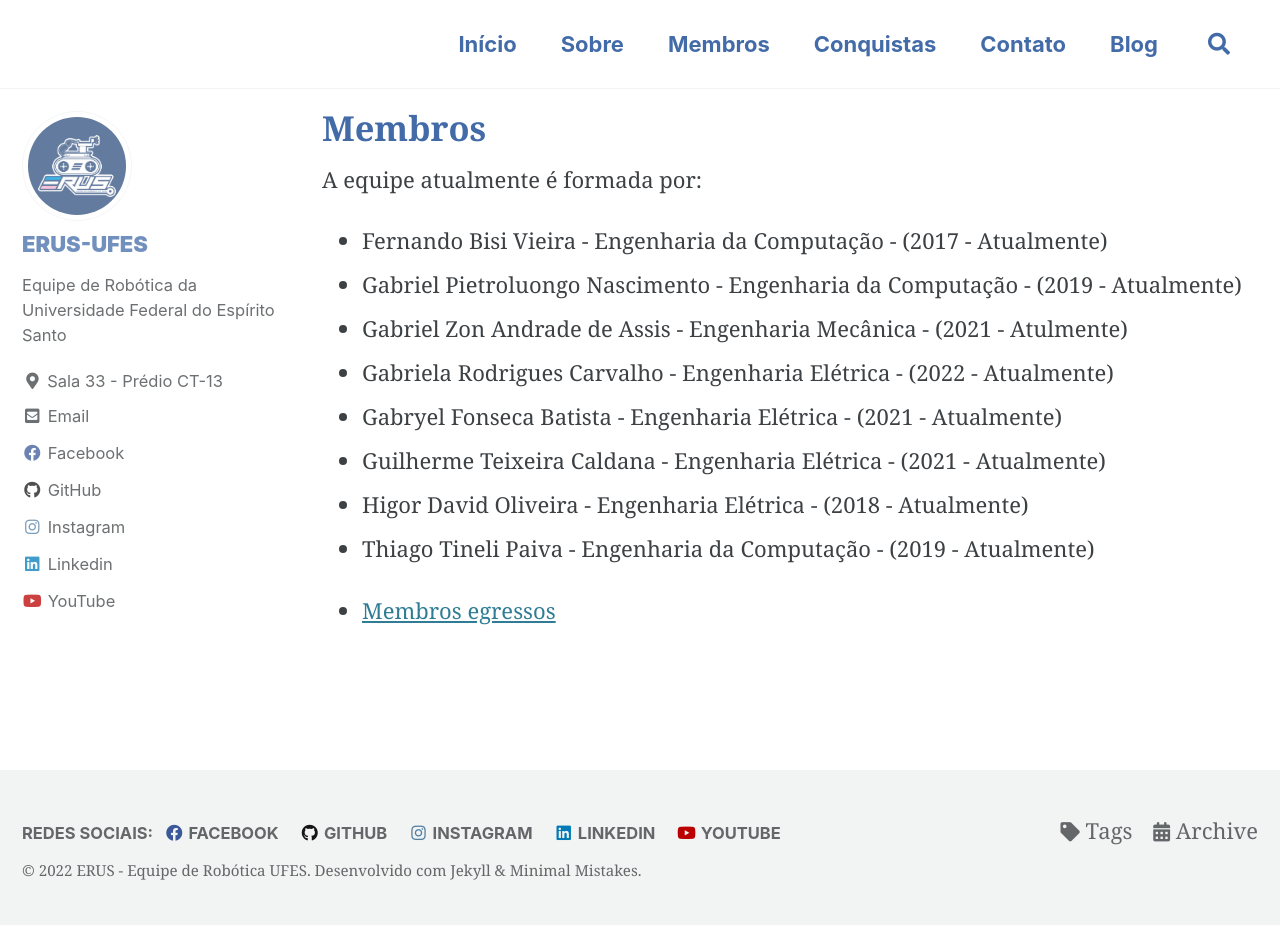
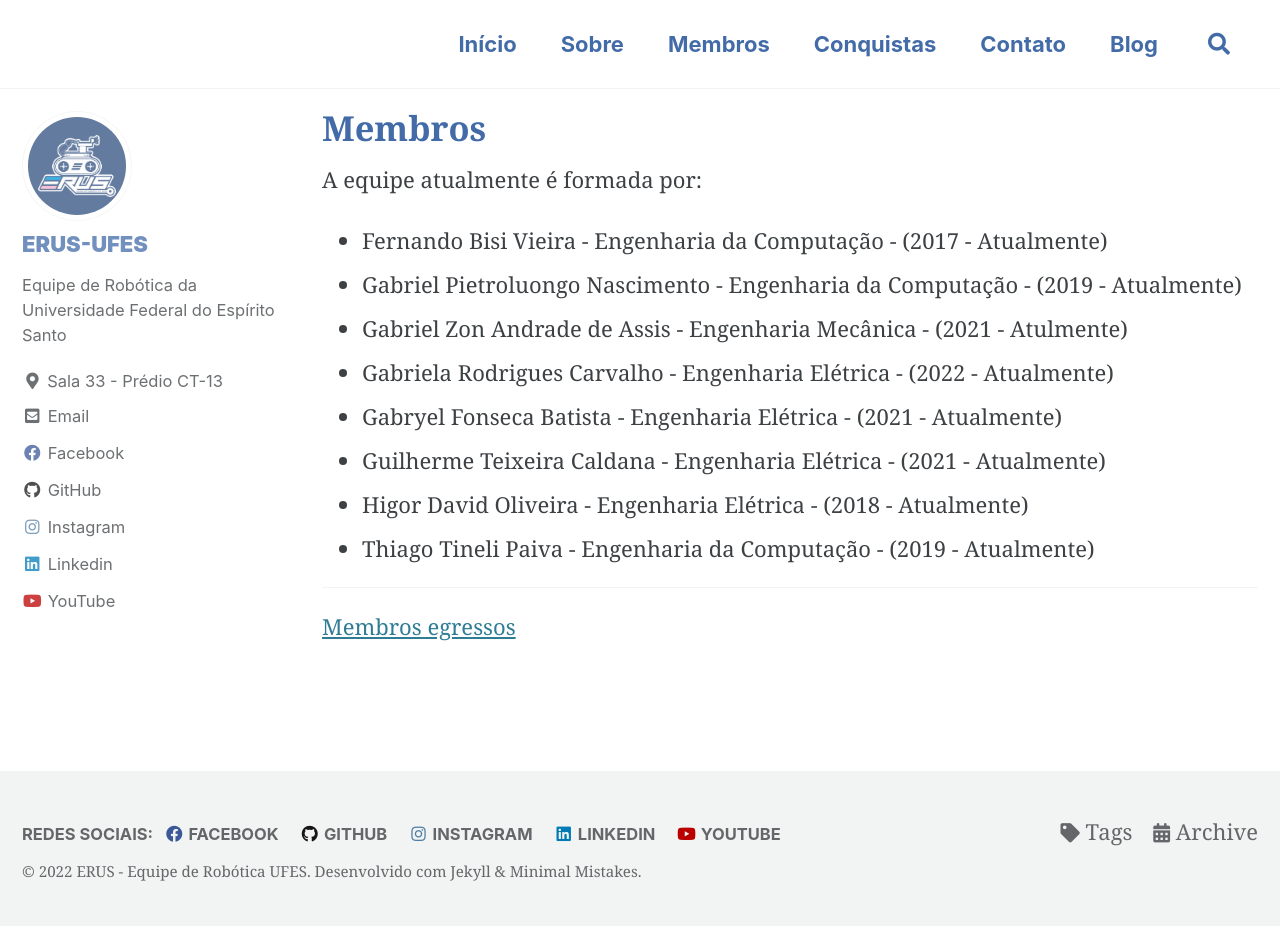
Before and after one commit to erufes/site, a Jekyll site: the page built from _pages/membros.md, in a window 1280 px wide and 926 px high. Built offline with Jekyll 4.4.1, drawn with Linux system fonts in a browser that asks for light colours; cached includes are drawn as plain includes.

```diff
--- a/_pages/membros.md
+++ b/_pages/membros.md
@@ -17,4 +17,5 @@ A equipe atualmente é formada por:
 - Higor David Oliveira - Engenharia Elétrica - (2018 - Atualmente)
 - Thiago Tineli Paiva - Engenharia da Computação - (2019 - Atualmente)
 
-- [Membros egressos](membros_egressos)
+-------------------------------------------------------------------------
+[Membros egressos](membros_egressos)
```
